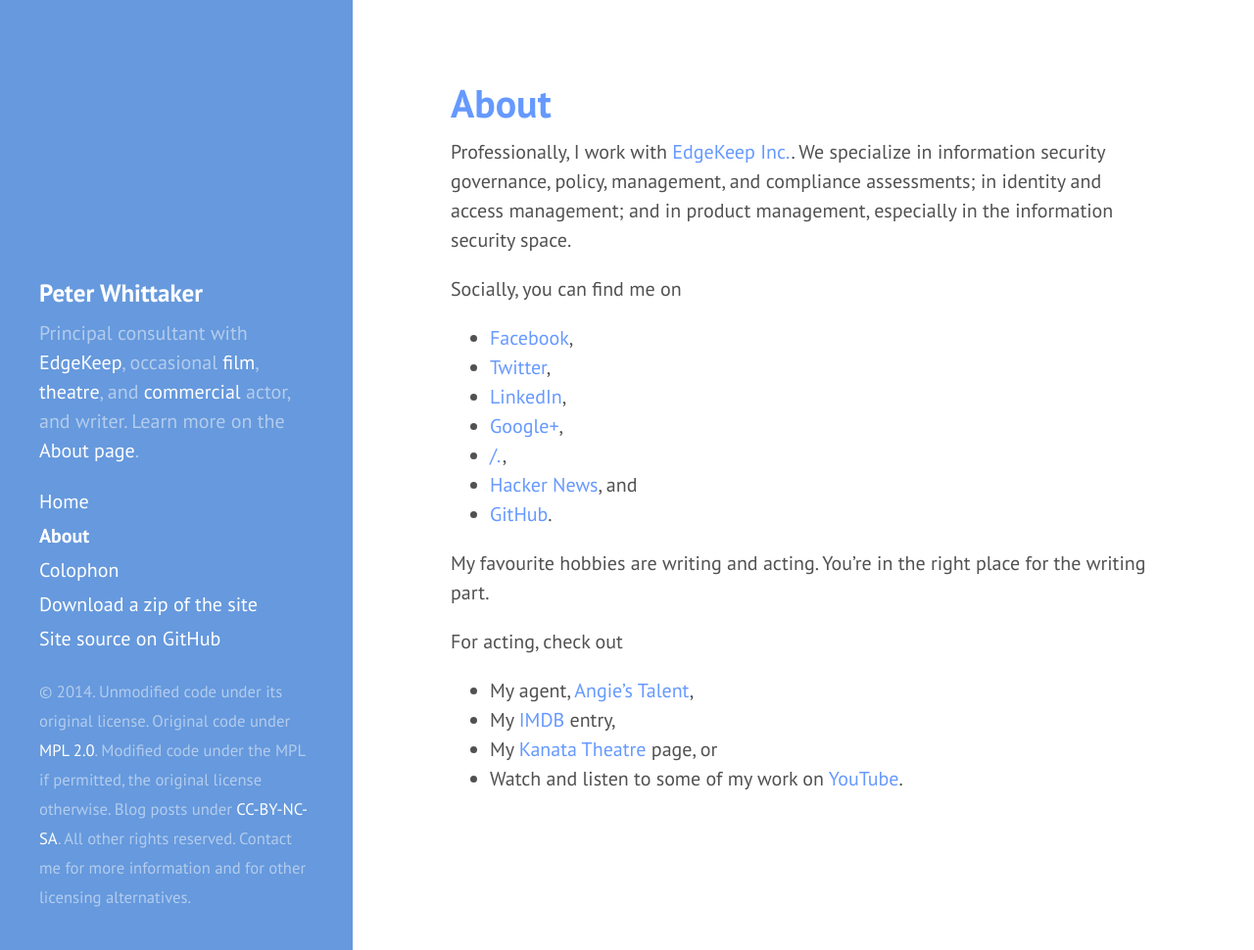
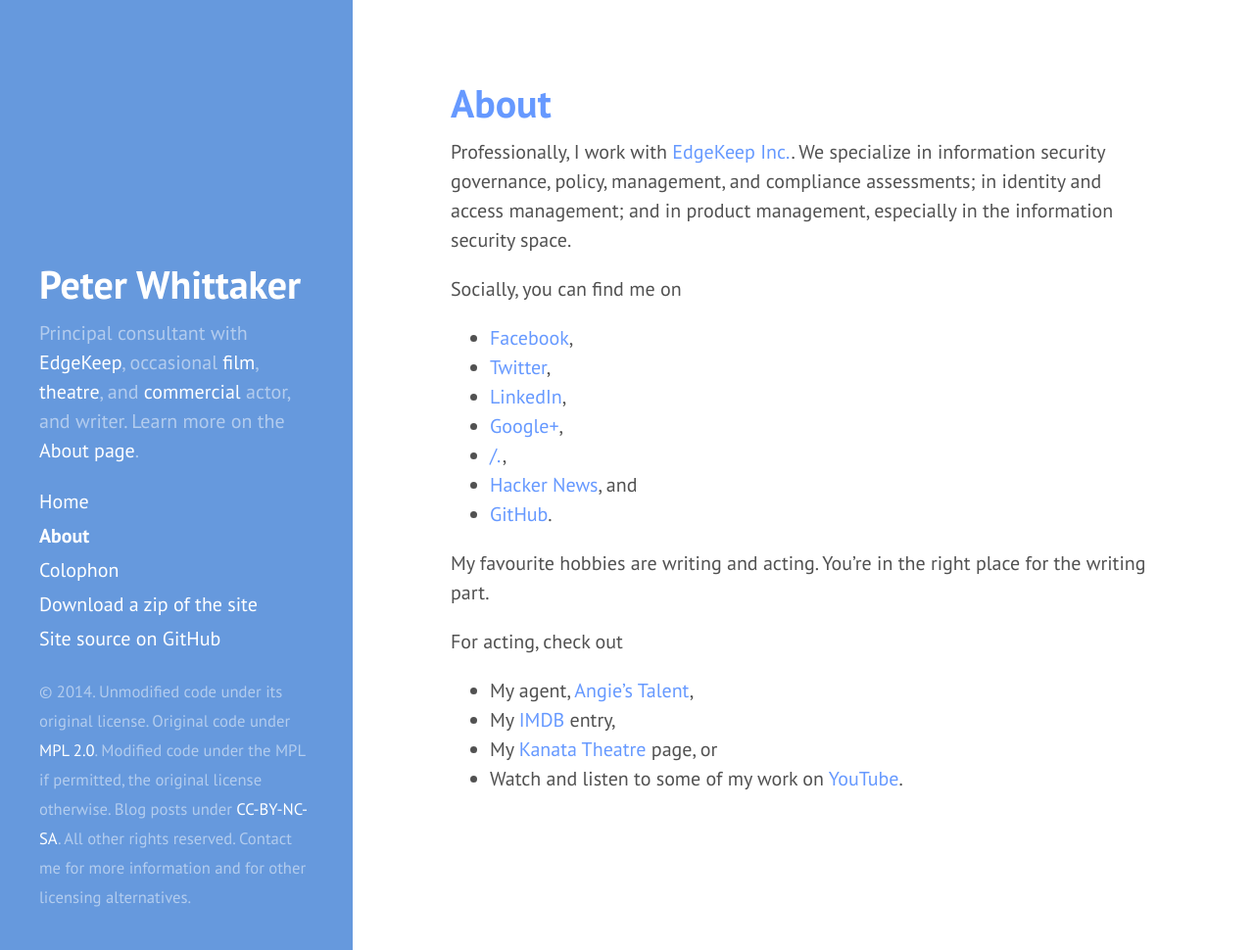
Before and after one commit to PeterWhittaker/PeterWhittaker.github.io, a Jekyll site: the page built from about.md, in a window 1280 px wide and 970 px high. Shown: the whole window at 98% size. Built offline with Jekyll 4.4.1, drawn with Linux system fonts in a browser that asks for light colours; Markdown is read by kramdown in place of the engine named in the settings.

Commit message:
Theme updates: Move all colors to hyde.css, move h1, etc., formatting to hyde.css, remove "fatface" from hyde.css, restore original h1 in sidebar

```diff
--- a/_includes/sidebar.html
+++ b/_includes/sidebar.html
@@ -1,11 +1,11 @@
 <div class="sidebar">
   <div class="container sidebar-sticky">
     <div class="sidebar-about">
-      <h3>
+      <h1>
         <a href="{{ site.baseurl }}">
           {{ site.title }}
         </a>
-      </h3>
+      </h1>
       <p>{{ site.description }}</p>
     </div>
 
--- a/public/css/hyde.css
+++ b/public/css/hyde.css
@@ -76,12 +76,15 @@ html {
 }
 
 /* About section */
+/* pww 2014-12-17 - removing for now, use global defaults
+   or theme-specific choices
 .sidebar-about h1 {
   color: #fff;
   margin-top: 0;
   font-family: "Abril Fatface", serif;
   font-size: 3.25rem;
 }
+*/
 
 /* Sidebar nav */
 .sidebar-nav {
@@ -177,10 +180,19 @@ a.sidebar-nav-item:focus {
 
 /* Base16 (http://chriskempson.github.io/base16/#default) */
 
+
+.post-title a {
+  color: #303030;
+}
+
+
 /* Red */
 .theme-base-08 .sidebar {
   background-color: #ac4142;
 }
+/* pww 2014-12-17 - moved from poole.css to each theme */
+.theme-base-08 .page-title, .post-title,
+.theme-base-08 h1, h2, h3, h4, h5, h6,
 .theme-base-08 .content a,
 .theme-base-08 .related-posts li a:hover {
   color: #ac4142;
@@ -190,6 +202,9 @@ a.sidebar-nav-item:focus {
 .theme-base-09 .sidebar {
   background-color: #d28445;
 }
+/* pww 2014-12-17 - moved from poole.css to each theme */
+.theme-base-09 .page-title, .post-title,
+.theme-base-09 h1, h2, h3, h4, h5, h6,
 .theme-base-09 .content a,
 .theme-base-09 .related-posts li a:hover {
   color: #d28445;
@@ -199,6 +214,9 @@ a.sidebar-nav-item:focus {
 .theme-base-0a .sidebar {
   background-color: #f4bf75;
 }
+/* pww 2014-12-17 - moved from poole.css to each theme */
+.theme-base-0a .page-title, .post-title,
+.theme-base-0a h1, h2, h3, h4, h5, h6,
 .theme-base-0a .content a,
 .theme-base-0a .related-posts li a:hover {
   color: #f4bf75;
@@ -208,6 +226,9 @@ a.sidebar-nav-item:focus {
 .theme-base-0b .sidebar {
   background-color: #90a959;
 }
+/* pww 2014-12-17 - moved from poole.css to each theme */
+.theme-base-0b .page-title, .post-title,
+.theme-base-0b h1, h2, h3, h4, h5, h6,
 .theme-base-0b .content a,
 .theme-base-0b .related-posts li a:hover {
   color: #90a959;
@@ -217,6 +238,9 @@ a.sidebar-nav-item:focus {
 .theme-base-0c .sidebar {
   background-color: #75b5aa;
 }
+/* pww 2014-12-17 - moved from poole.css to each theme */
+.theme-base-0c .page-title, .post-title,
+.theme-base-0c h1, h2, h3, h4, h5, h6,
 .theme-base-0c .content a,
 .theme-base-0c .related-posts li a:hover {
   color: #75b5aa;
@@ -226,6 +250,9 @@ a.sidebar-nav-item:focus {
 .theme-base-0d .sidebar {
   background-color: #6a9fb5;
 }
+/* pww 2014-12-17 - moved from poole.css to each theme */
+.theme-base-0d .page-title, .post-title,
+.theme-base-0d h1, h2, h3, h4, h5, h6,
 .theme-base-0d .content a,
 .theme-base-0d .related-posts li a:hover {
   color: #6a9fb5;
@@ -233,11 +260,15 @@ a.sidebar-nav-item:focus {
 
 /* Bluer blue - Peter Whittaker */
 .theme-base-1d .sidebar {
+/* lesser blue in sidebar */
   background-color: #6699dd;
 }
+/* pww 2014-12-17 - moved from poole.css to each theme */
+.theme-base-1d .page-title, .post-title,
+.theme-base-1d h1, h2, h3, h4, h5, h6,
 .theme-base-1d .content a,
-.theme-base-1d .content h1,
 .theme-base-1d .related-posts li a:hover {
+/* stronger blue in headings */
   color: #6699ff;
 }
 
@@ -245,6 +276,9 @@ a.sidebar-nav-item:focus {
 .theme-base-0e .sidebar {
   background-color: #aa759f;
 }
+/* pww 2014-12-17 - moved from poole.css to each theme */
+.theme-base-0e .page-title, .post-title,
+.theme-base-0e h1, h2, h3, h4, h5, h6,
 .theme-base-0e .content a,
 .theme-base-0e .related-posts li a:hover {
   color: #aa759f;
@@ -254,6 +288,9 @@ a.sidebar-nav-item:focus {
 .theme-base-0f .sidebar {
   background-color: #8f5536;
 }
+/* pww 2014-12-17 - moved from poole.css to each theme */
+.theme-base-0f .page-title, .post-title,
+.theme-base-0f h1, h2, h3, h4, h5, h6,
 .theme-base-0f .content a,
 .theme-base-0f .related-posts li a:hover {
   color: #8f5536;
--- a/public/css/poole.css
+++ b/public/css/poole.css
@@ -84,7 +84,8 @@ h1, h2, h3, h4, h5, h6 {
   margin-bottom: .5rem;
   font-weight: bold;
   line-height: 1.25;
-  color: #313131;
+/* pww 2014-12-17 - remove colour, add to theme */
+/*  color: #313131; */
   text-rendering: optimizeLegibility;
 }
 h1 {
@@ -334,11 +335,13 @@ tbody tr:nth-child(odd) th {
 }
 
 /* Blog post or page title */
+/* pww 2014-12-17 - move these to the theme, in this case, hyde.css
 .page-title,
 .post-title,
 .post-title a {
   color: #303030;
 }
+*/
 .page-title,
 .post-title {
   margin-top: 0;
```
